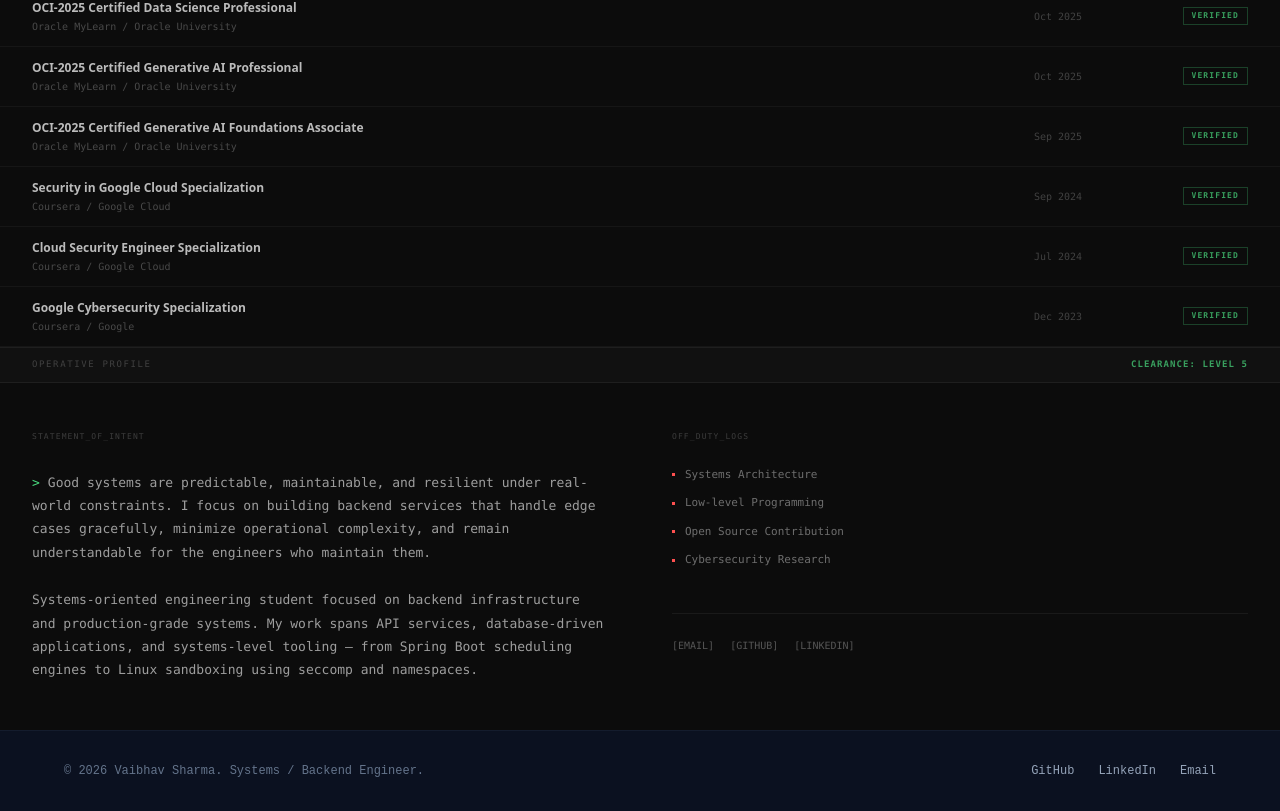
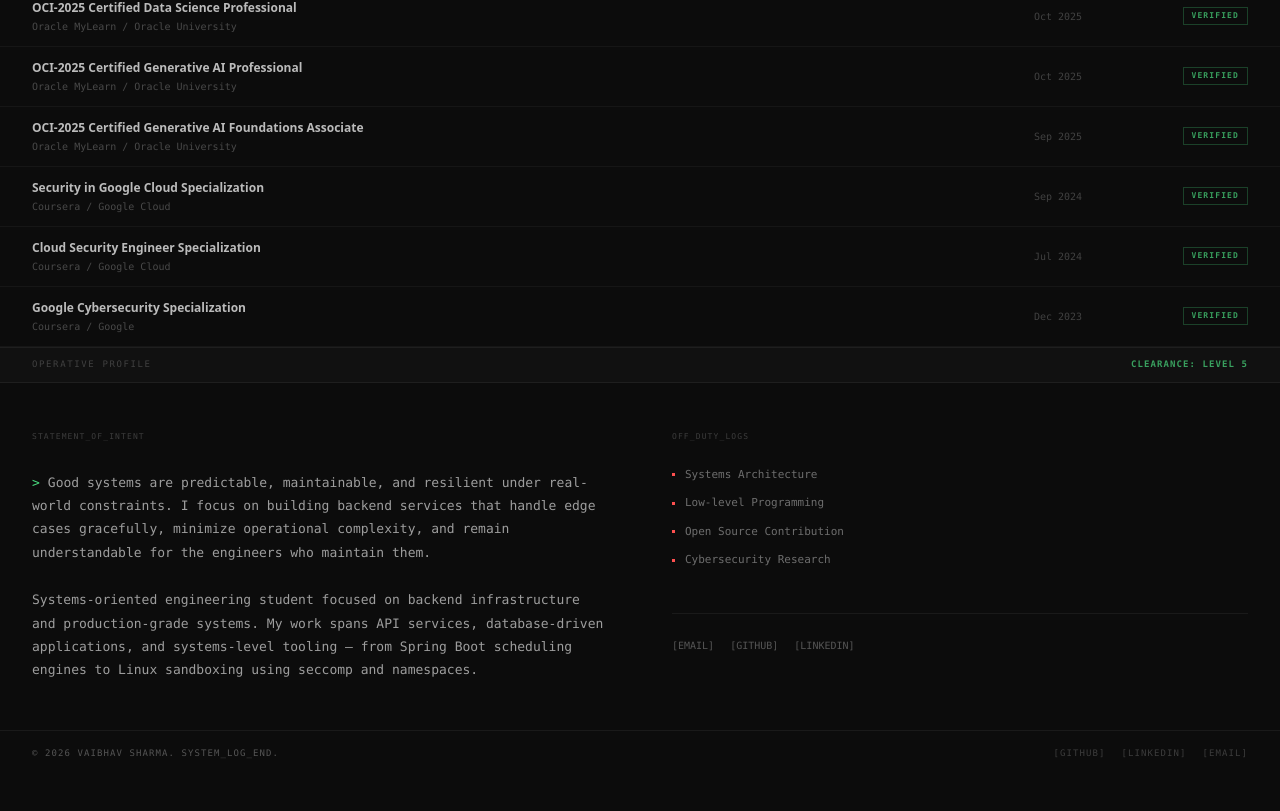
Before and after one commit to sharmavaibhav31/sharmavaibhav31, a React (Vite) app in the folder portfolio/: page / in a window 1280 px wide. Shown: the part 2489-3300 px from the top of the page. After the commit the page ends 3267 px from the top, so only its background shows below. Built offline with nearby package versions, Linux system fonts and the light colour scheme.

Commit message:
Updated footer

```diff
--- a/portfolio/src/components/layout/Footer.tsx
+++ b/portfolio/src/components/layout/Footer.tsx
@@ -1,36 +1,46 @@
+// Theme: Redacted × Kernel/Log hybrid
+// Data: untouched — presentation layer only
+
 import React from 'react';
 import resumeData from '../../data/resume.json';
 
-export const Footer: React.FC = () => (
-    <footer className="py-8 border-t border-border dark:border-slate-800/50 dark:bg-[#0B1120] transition-colors duration-300" role="contentinfo">
-        <div className="max-w-7xl mx-auto px-6 lg:px-16 flex flex-col sm:flex-row items-start sm:items-center justify-between gap-4">
-            <p className="text-xs text-muted dark:text-slate-500 font-medium">
-                © 2026 Vaibhav Sharma. Systems / Backend Engineer.
-            </p>
-            <div className="flex items-center gap-6">
+export const Footer: React.FC = () => {
+    const year = new Date().getFullYear();
+
+    return (
+        <footer className="w-full h-[48px] bg-bg-primary border-t-[0.5px] border-white/[0.06] px-4 md:px-8 flex items-center justify-between mt-auto">
+
+            {/* Left: System log end */}
+            <div className="font-mono text-[9px] text-white/30 tracking-[0.12em] uppercase">
+                © {year} VAIBHAV SHARMA. SYSTEM_LOG_END.
+            </div>
+
+            {/* Right: Social Links */}
+            <div className="flex items-center gap-[1rem]">
                 <a
                     href={resumeData.socials.github}
                     target="_blank"
                     rel="noopener noreferrer"
-                    className="text-xs text-secondary dark:text-slate-400 hover:text-primary dark:hover:text-white transition-colors link-underline font-medium"
+                    className="font-mono text-[9px] tracking-[0.12em] text-white/20 hover:text-[#4ade80]/70 transition-colors duration-150"
                 >
-                    GitHub
+                    [GITHUB]
                 </a>
                 <a
                     href={resumeData.socials.linkedin}
                     target="_blank"
                     rel="noopener noreferrer"
-                    className="text-xs text-secondary dark:text-slate-400 hover:text-primary dark:hover:text-white transition-colors link-underline font-medium"
+                    className="font-mono text-[9px] tracking-[0.12em] text-white/20 hover:text-[#4ade80]/70 transition-colors duration-150"
                 >
-                    LinkedIn
+                    [LINKEDIN]
                 </a>
                 <a
                     href={resumeData.socials.email}
-                    className="text-xs text-secondary dark:text-slate-400 hover:text-primary dark:hover:text-white transition-colors link-underline font-medium"
+                    className="font-mono text-[9px] tracking-[0.12em] text-white/20 hover:text-[#4ade80]/70 transition-colors duration-150"
                 >
-                    Email
+                    [EMAIL]
                 </a>
             </div>
-        </div>
-    </footer>
-);
+
+        </footer>
+    );
+};
```
